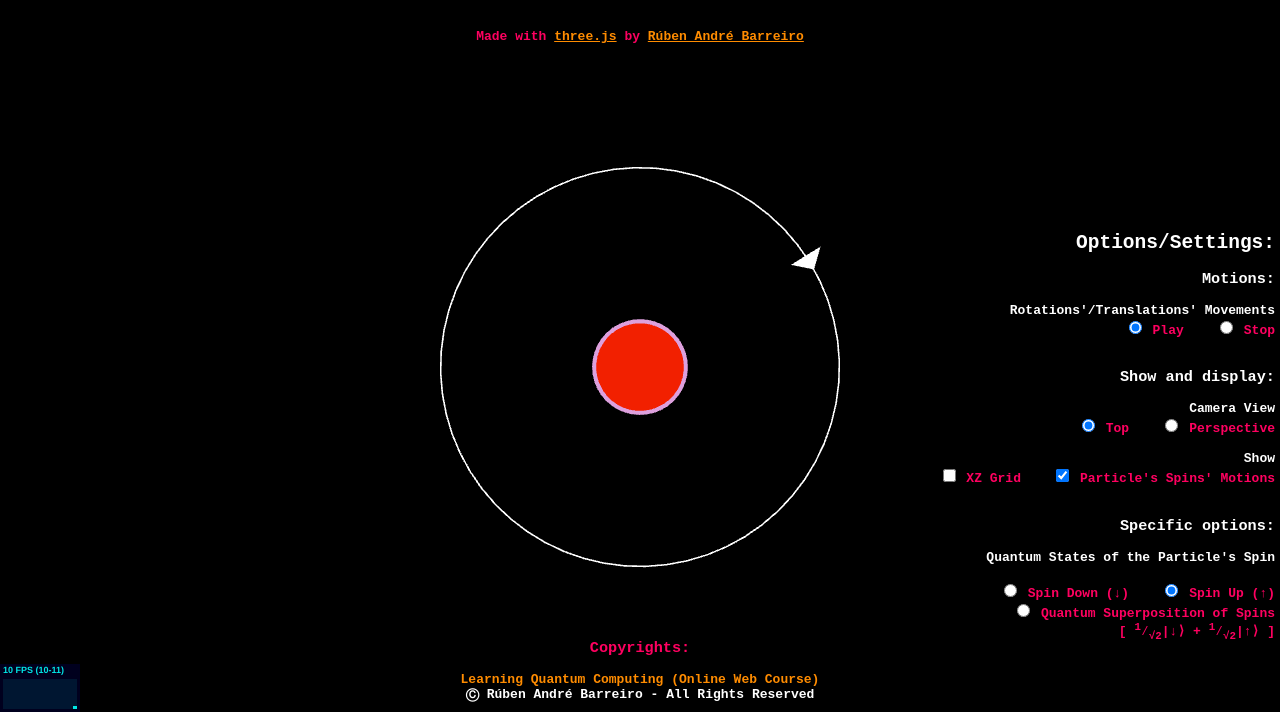
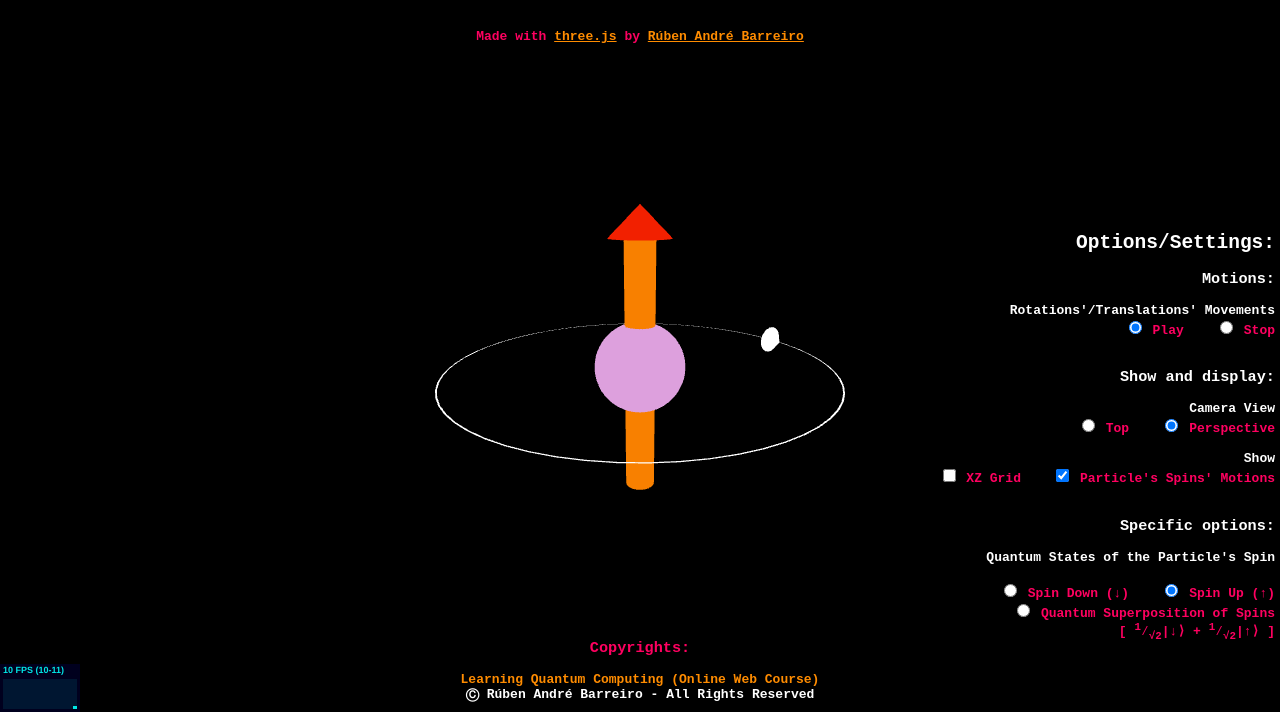
Before and after one commit to rubenandrebarreiro/3d-object-modelling-spin-of-a-particle, a plain HTML site: page 3d-object-modelling-spin-of-a-particle.html in a window 1280 px wide. Shown: the part 88-800 px from the top of the page. Drawn offline with nearby package versions, Linux system fonts and the light colour scheme; animation ran at ten frames a second.

Commit message:
Some minor changes added
Some minor changes added

```diff
--- a/3d-object-modelling-spin-of-a-particle.html
+++ b/3d-object-modelling-spin-of-a-particle.html
@@ -111,12 +111,13 @@
 
         <br/>
 
-        <input type="radio" name="camera_view_radios" value="top_view" checked='true'>
+        <input type="radio" name="camera_view_radios" value="top_view">
         Top &nbsp;&nbsp;
         <input
           type="radio"
           name="camera_view_radios"
           value="perspective_view"
+          checked='true'
         />
         Perspective
 
--- a/3d-object-modelling-spin-of-a-particle.js
+++ b/3d-object-modelling-spin-of-a-particle.js
@@ -216,8 +216,8 @@ function init() {
     // Resets the Camera
     reset_camera();
 
-    // Starts the Camera in the From Up's view
-    camera_top_view();
+    // Starts the Camera in the Perspective's view
+    camera_perspective_view();
 
     // Starts the Trackball Controls
     start_trackball_controls();
--- a/assets/info/json/particle_spin_down_data.json
+++ b/assets/info/json/particle_spin_down_data.json
@@ -2,8 +2,8 @@
   "Name": "Spin Down (&#8595;)",
   "State's Information": [{
       "No. Possible States/Outcomes": "1 (Classical State)",
-      "Probabilities for States/Outcomes": "{ |&#8595;⟩ = 1.00 (100&#37;) , |&#8593;⟩ = 0.00 (0&#37;) }",
-      "Quantum Number/Energy Level": "0",
+      "Probabilities for States/Outcomes": "{ |&#8593;⟩ = 0.00 (0&#37;) , |&#8595;⟩ = 1.00 (100&#37;) }",
+      "Quantum Number/Energy Level": "1",
       "Ket's Notation": "|&#8595;⟩"
   }],
   "Spin's Information": [{
--- a/assets/info/json/particle_spin_up_data.json
+++ b/assets/info/json/particle_spin_up_data.json
@@ -2,8 +2,8 @@
   "Name": "Spin Up (&#8593;)",
   "State's Information": [{
       "No. Possible States/Outcomes": "1 (Classical State)",
-      "Probabilities for States/Outcomes": "{ |&#8595;⟩ = 0.00 (0&#37;) , |&#8593;⟩ = 1.00 (100&#37;) }",
-      "Quantum Number/Energy Level": "1",
+      "Probabilities for States/Outcomes": "{ |&#8593;⟩ = 1.00 (100&#37;) , |&#8595;⟩ = 0.00 (0&#37;) }",
+      "Quantum Number/Energy Level": "0",
       "Ket's Notation": "|&#8593;⟩"
   }],
   "Spin's Information": [{
--- a/assets/info/json/particle_spins_superposition_data.json
+++ b/assets/info/json/particle_spins_superposition_data.json
@@ -1,13 +1,13 @@
 {
   "Name": "Quantum Superposition of Spins (&#8597;)",
   "State's Information": [{
-      "No. Possible States/Outcomes": "2 (Quantum State)",
-      "Probabilities for States/Outcomes": "{ |&#8595;⟩ = 0.50 (50&#37;) , |&#8593;⟩ = 0.50 (50&#37;) }",
-      "Quantum Number/Energy Level": "<sup>1</sup>&frasl;<sub>&#8730;2</sub>|&#8595;⟩ + <sup>1</sup>&frasl;<sub>&#8730;2</sub>|&#8593;⟩",
-      "Ket's Notation": "|&#8597;⟩ = <sup>1</sup>&frasl;<sub>&#8730;2</sub>|&#8595;⟩ + <sup>1</sup>&frasl;<sub>&#8730;2</sub>|&#8593;⟩"
+      "No. Possible States/Outcomes": "2 (Quantum Superposition of States)",
+      "Probabilities for States/Outcomes": "{ |&#8593;⟩ = 0.50 (50&#37;) , |&#8595;⟩ = 0.50 (50&#37;) }",
+      "Quantum Number/Energy Level": "<sup>1</sup>&frasl;<sub>&#8730;2</sub>|&#8593;⟩ + <sup>1</sup>&frasl;<sub>&#8730;2</sub>|&#8595;⟩",
+      "Ket's Notation": "|&#8597;⟩ = <sup>1</sup>&frasl;<sub>&#8730;2</sub>|&#8593;⟩ + <sup>1</sup>&frasl;<sub>&#8730;2</sub>|&#8595;⟩"
   }],
   "Spin's Information": [{
       "Spin Direction": "Both Up and Down (&#8593; and &#8595;)",
-      "Spin's Orientation": "Uncertain Spin's Orientation - Horizontal Basis ( Hadamard - |+i⟩ )"
+      "Spin's Orientation": "Uncertain Spin's Orientation - Horizontal Basis ( Hadamard - |+⟩ )"
   }]
 }
--- a/code-sandbox/assets/info/json/particle_spin_down_data.json
+++ b/code-sandbox/assets/info/json/particle_spin_down_data.json
@@ -2,8 +2,8 @@
   "Name": "Spin Down (&#8595;)",
   "State's Information": [{
       "No. Possible States/Outcomes": "1 (Classical State)",
-      "Probabilities for States/Outcomes": "{ |&#8595;⟩ = 1.00 (100&#37;) , |&#8593;⟩ = 0.00 (0&#37;) }",
-      "Quantum Number/Energy Level": "0",
+      "Probabilities for States/Outcomes": "{ |&#8593;⟩ = 0.00 (0&#37;) , |&#8595;⟩ = 1.00 (100&#37;) }",
+      "Quantum Number/Energy Level": "1",
       "Ket's Notation": "|&#8595;⟩"
   }],
   "Spin's Information": [{
--- a/code-sandbox/assets/info/json/particle_spin_up_data.json
+++ b/code-sandbox/assets/info/json/particle_spin_up_data.json
@@ -2,8 +2,8 @@
   "Name": "Spin Up (&#8593;)",
   "State's Information": [{
       "No. Possible States/Outcomes": "1 (Classical State)",
-      "Probabilities for States/Outcomes": "{ |&#8595;⟩ = 0.00 (0&#37;) , |&#8593;⟩ = 1.00 (100&#37;) }",
-      "Quantum Number/Energy Level": "1",
+      "Probabilities for States/Outcomes": "{ |&#8593;⟩ = 1.00 (100&#37;) , |&#8595;⟩ = 0.00 (0&#37;) }",
+      "Quantum Number/Energy Level": "0",
       "Ket's Notation": "|&#8593;⟩"
   }],
   "Spin's Information": [{
--- a/code-sandbox/src/js/index.js
+++ b/code-sandbox/src/js/index.js
@@ -216,8 +216,8 @@ function init() {
     // Resets the Camera
     reset_camera();
 
-    // Starts the Camera in the From Up's view
-    camera_top_view();
+    // Starts the Camera in the Perspective's view
+    camera_perspective_view();
 
     // Starts the Trackball Controls
     start_trackball_controls();
```
Also changed, not shown: code-sandbox/assets/info/json/particle_spins_superposition_data.json (+5 -5 lines), code-sandbox/index.html (+2 -1 lines).
